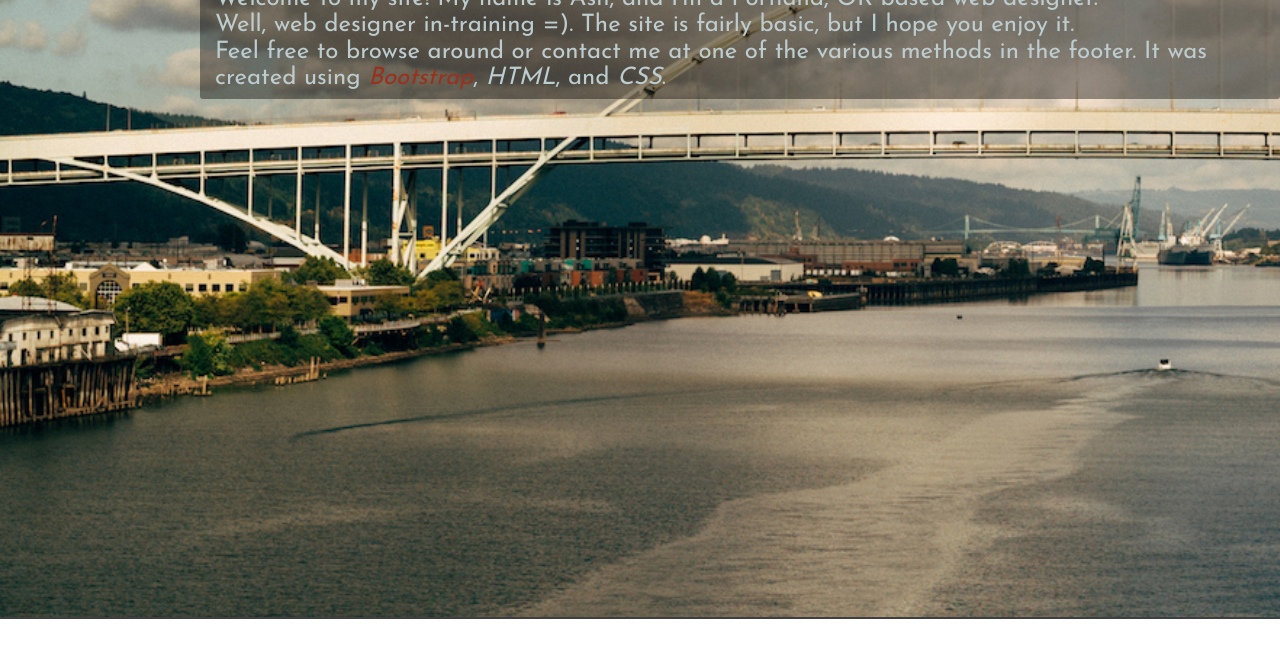
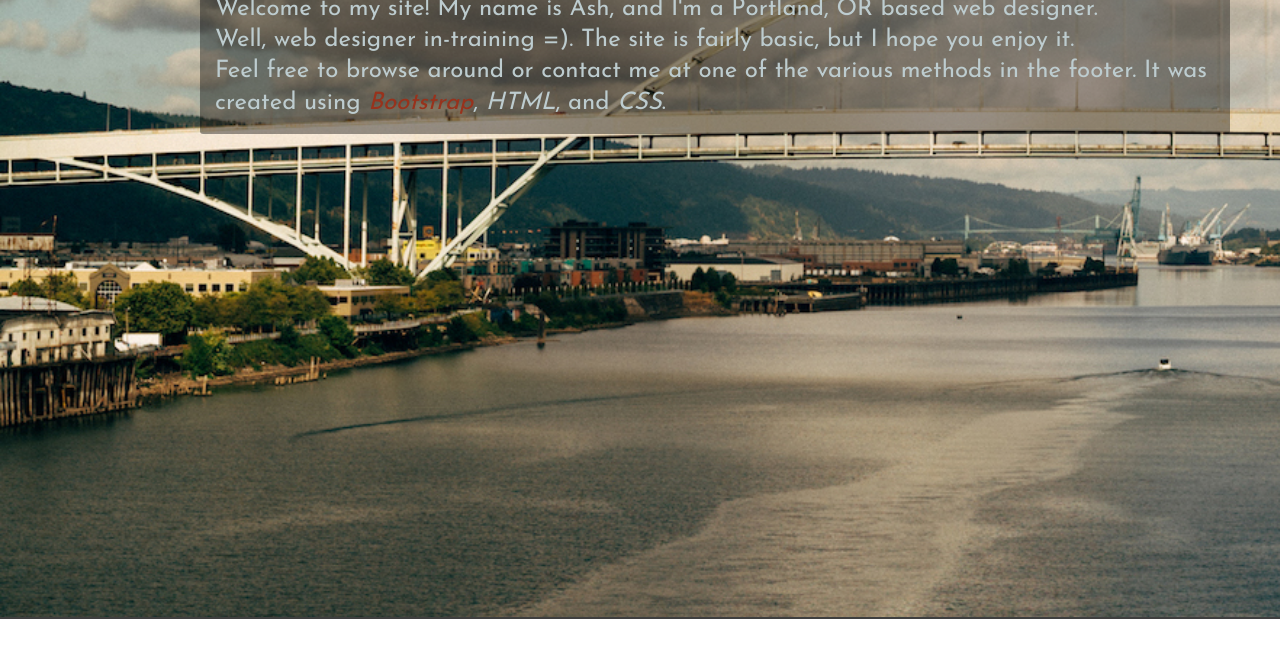
Before and after one commit to Yhbv24/intro-project-1, a plain HTML site: page index.html in a window 1280 px wide. Shown: the part 241-904 px from the top of the page. Drawn offline with Linux system fonts and the light colour scheme.

Commit message:
It will be the final commit for the project. Add correct index.html page, nav bar and footer work as expected.

```diff
--- a/css/styles.css
+++ b/css/styles.css
@@ -26,10 +26,12 @@
   position: absolute;
   top: 200px;
   left: 200px;
+  right: 50px;
   font-family: 'Josefin Sans', sans-serif;
   color: #bdcccf;
-  background: rgba(0, 0, 0, .4);
-  padding: 7px 15px;
+  background-color: rgba(0, 0, 0, .4);
+  padding: 15px;
+  line-height: 1.3em;
   border-radius: 3px;
 }
 
@@ -189,6 +191,7 @@ footer a:hover {
 
   #welcomecopy {
     position: absolute;
+    line-height: 1.3em;
     top: 400px;
     left: 50px;
     right: 50px;
```
Also changed, not shown: 1 other file.
